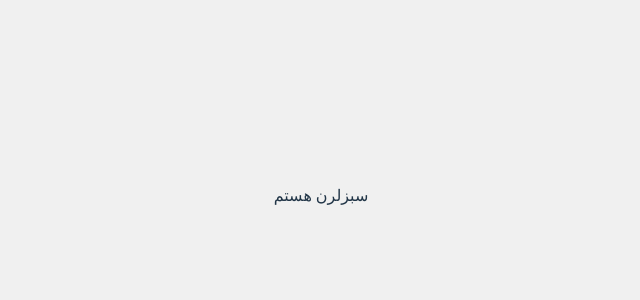
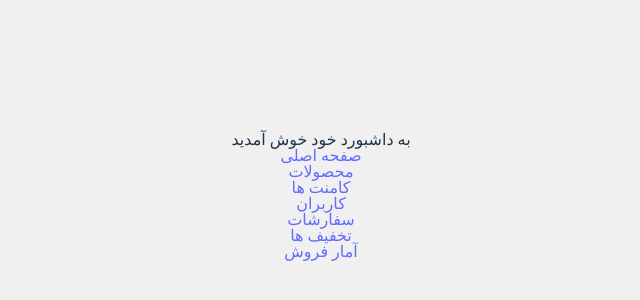
Before and after one commit to AmirNouri-dev/cms-farsi, a React (Vite) app: page / in a window 1280 px wide. Shown: the part 204-504 px from the top of the page, without its empty margins (319-959 px from the left). Built offline with nearby package versions, Linux system fonts and the light colour scheme.

Commit message:
create Sidebar component & use it in project

```diff
--- a/src/App.jsx
+++ b/src/App.jsx
@@ -2,11 +2,12 @@ import { useState } from "react";
 import reactLogo from "./assets/react.svg";
 import viteLogo from "/vite.svg";
 import "./App.css";
+import Sidebar from "./Components/Sidebar/Sidebar";
 
 function App() {
   return (
     <>
-      <h1>سبزلرن هستم</h1>
+      <Sidebar />
     </>
   );
 }
--- /dev/null
+++ b/src/Components/Sidebar/Sidebar.jsx
@@ -0,0 +1,33 @@
+import "./Sidebar.css";
+import React from "react";
+
+export default function Sidebar() {
+  return (
+    <div className="sidebar">
+      <h1 className="sidebar-title">به داشبورد خود خوش آمدید</h1>
+      <ul className="sidebar-links">
+        <li>
+          <a href="#">صفحه اصلی</a>
+        </li>
+        <li>
+          <a href="#">محصولات</a>
+        </li>
+        <li>
+          <a href="#">کامنت ها</a>
+        </li>
+        <li>
+          <a href="#">کاربران</a>
+        </li>
+        <li>
+          <a href="#">سفارشات</a>
+        </li>
+        <li>
+          <a href="#">تخفیف ها</a>
+        </li>
+        <li>
+          <a href="#">آمار فروش</a>
+        </li>
+      </ul>
+    </div>
+  );
+}
```
Also changed, not shown: src/Components/Sidebar/Sidebar.css (added).
